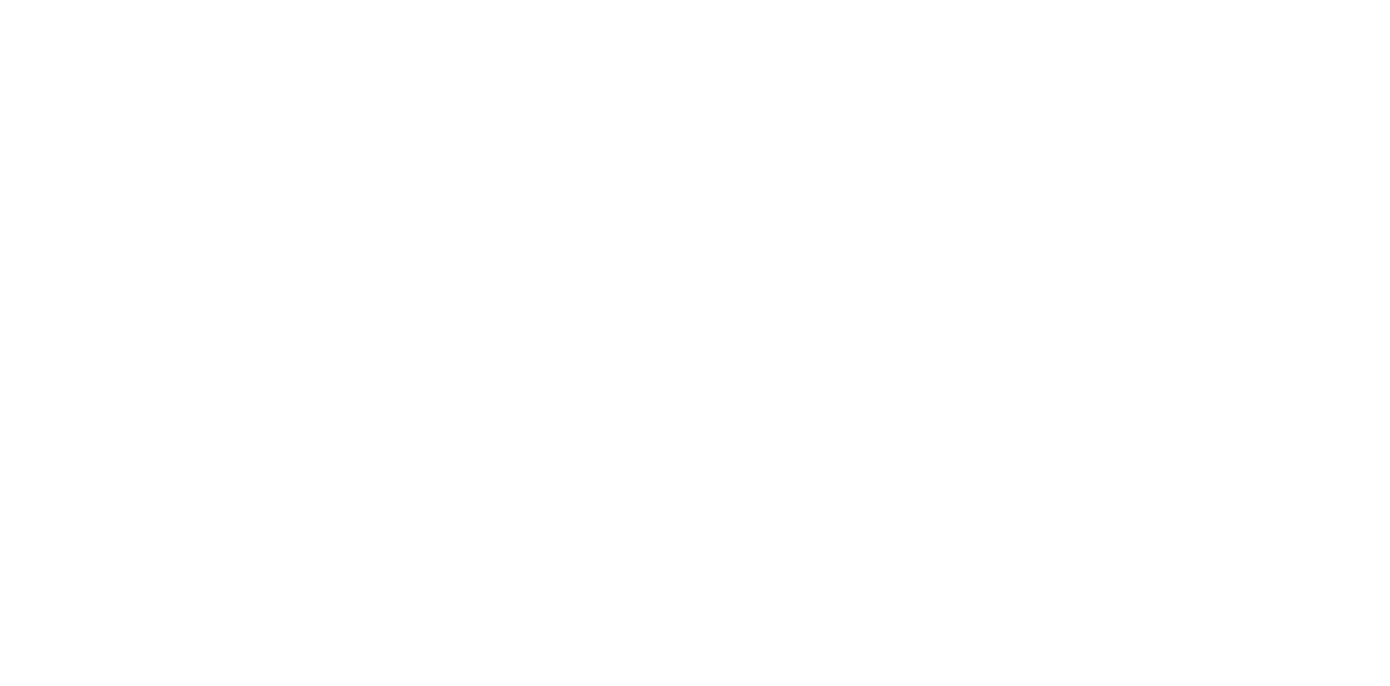
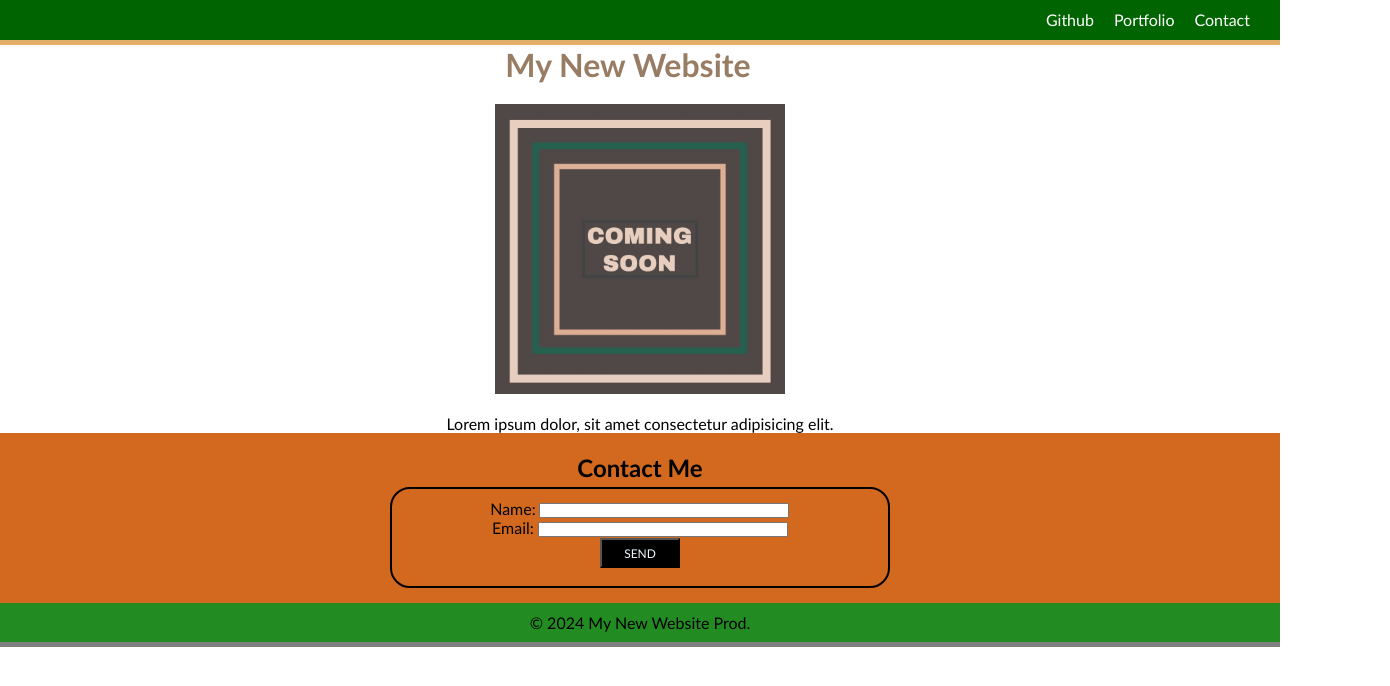
Before and after one commit to bungin/my-repo-example, a plain HTML site: page index.html in a window 1280 px wide. Shown: the whole page, 1390 px wide, since content can reach past the window. Drawn offline with Linux system fonts and the light colour scheme.

Commit message:
too much

```diff
--- /dev/null
+++ b/assets/css/stylesheet.css
@@ -0,0 +1,102 @@
+* {
+    box-sizing: border-box;
+    padding: 0;
+    margin: 0;
+    font-family: 'Gill Sans', 'Gill Sans MT', Calibri, 'Trebuchet MS', sans-serif;
+}
+
+header {
+    background-color: darkgreen;
+    padding: 20px;
+    border-bottom: 5px solid rgb(227, 174, 105);
+
+
+}
+
+header nav ul li{
+    display: inline-block;
+    padding: 10px;
+    color: white;
+    position: relative;
+    top: -20px;
+    float: right;
+
+}
+
+h1 {
+    color: rgb(152, 125, 100);
+    text-align: center;
+    position: relative;
+    left: 110px;
+
+}
+
+h2 {
+    color: rgb(0, 0, 0);
+    text-align: center;
+    position: relative;
+    padding: 20px;
+
+}
+
+img {
+    display: block;
+    padding: 20px;
+
+
+}
+
+.center {
+    display: block;
+    margin: auto;
+    text-align: center;
+}
+
+.csimg {
+    width: 330px;
+    height: 330px;
+}
+
+.bg {
+    background-color: chocolate;
+}
+
+.lnfix {
+    position: relative;
+    left: -1px;
+}
+
+form {
+    padding: 50px;
+    text-align: center;
+    border-radius: 20px;
+    border: 2px solid black;
+    width: 500px;
+    padding: 10px 20px 0px 20px;
+    position: relative;
+    bottom: 15px;
+}
+
+input[type=submit] {
+    color: aliceblue;
+    background-color: black;
+    width: 80px;
+    height: 30px;
+    position: relative;
+    bottom: 18px;
+    font-size: 12px;
+}
+
+.inputt {
+    width: 250px;
+    height: 15px;
+
+}
+
+footer {
+    background-color: forestgreen;
+    padding: 10px;
+    border-bottom: 5px solid grey;
+    margin-bottom: 100px;
+    border-top: 25px;
+}
--- a/index.html
+++ b/index.html
@@ -3,9 +3,37 @@
 <head>
     <meta charset="UTF-8">
     <meta name="viewport" content="width=device-width, initial-scale=1.0">
-    <title>Document</title>
+    <title>Samplesite</title>
+    <link rel="stylesheet" href="./assets/css/stylesheet.css">
 </head>
 <body>
+    <header>
+        <nav>
+            <ul>
+                <li>Contact</li>
+                <li>Portfolio</li>
+                <li>Github</li>
+            </ul>
+        </nav>
 
+    </header>
+    <h1 class="">My New Website</h1>
+
+    <img src="./assets/image-1.png" alt="Coming Soon" class="center csimg">
+    <section class="center">
+        <p>Lorem ipsum dolor, sit amet consectetur adipisicing elit.</p>
+    </section>
+    <section class="bg">
+        <h2>Contact Me</h2>
+        <form action="/action_page.php" class="center">
+            <label for="name">Name:</label>
+            <input class="inputt lnfix" type="text" name="name" id=""><br>
+            <label for="email">Email:</label>
+            <input class="inputt" type="text" name="email" id=""><br><br>
+            <input type="submit" value="SEND">
+        </form>
+    </section>
+
+    <footer class="center">&copy; 2024 My New Website Prod.</footer><br><br><br><br><br><br><br><br>
 </body>
 </html>
```
Also changed, not shown: assets/image-1.png (added), assets/sample-page.png (added).
